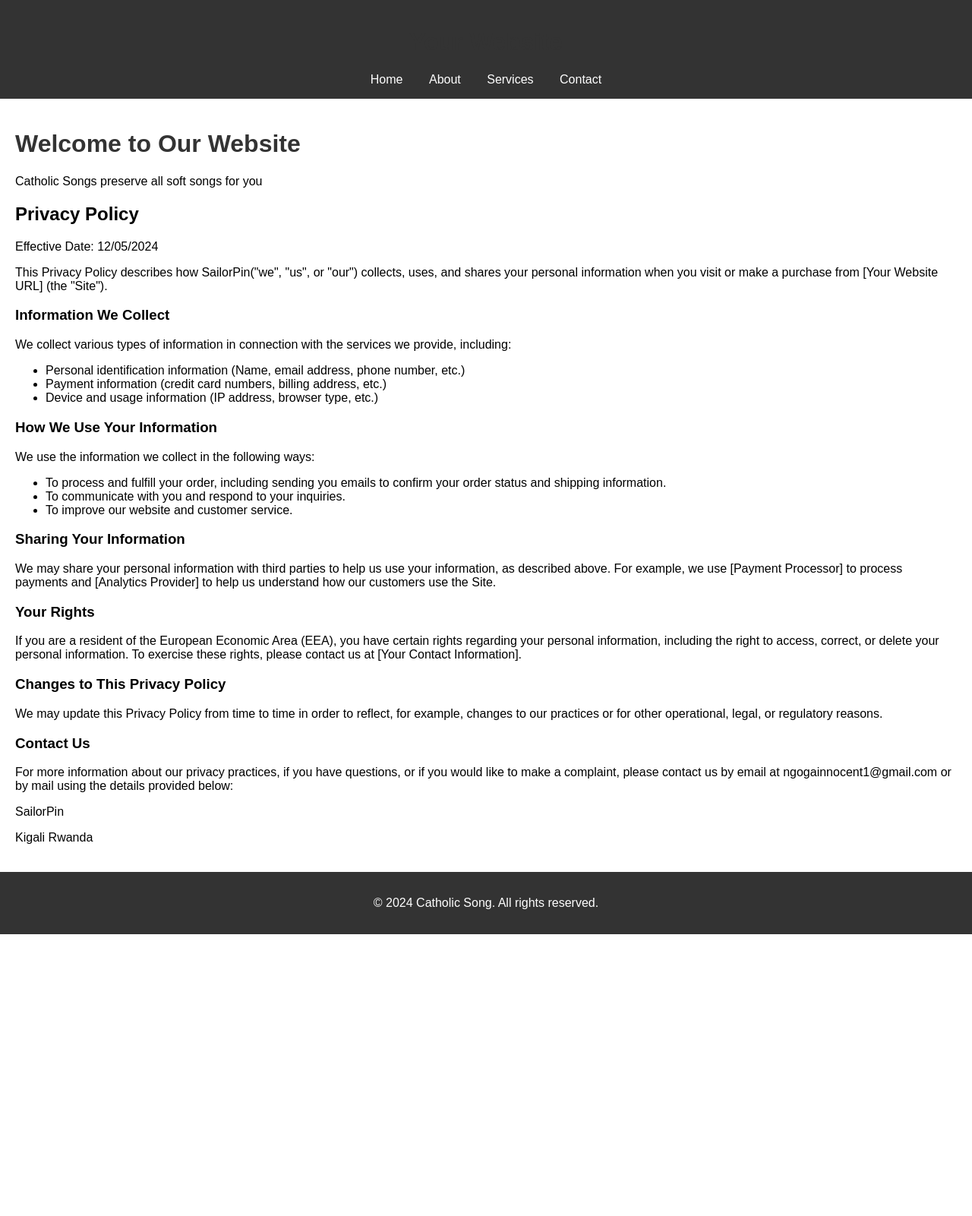
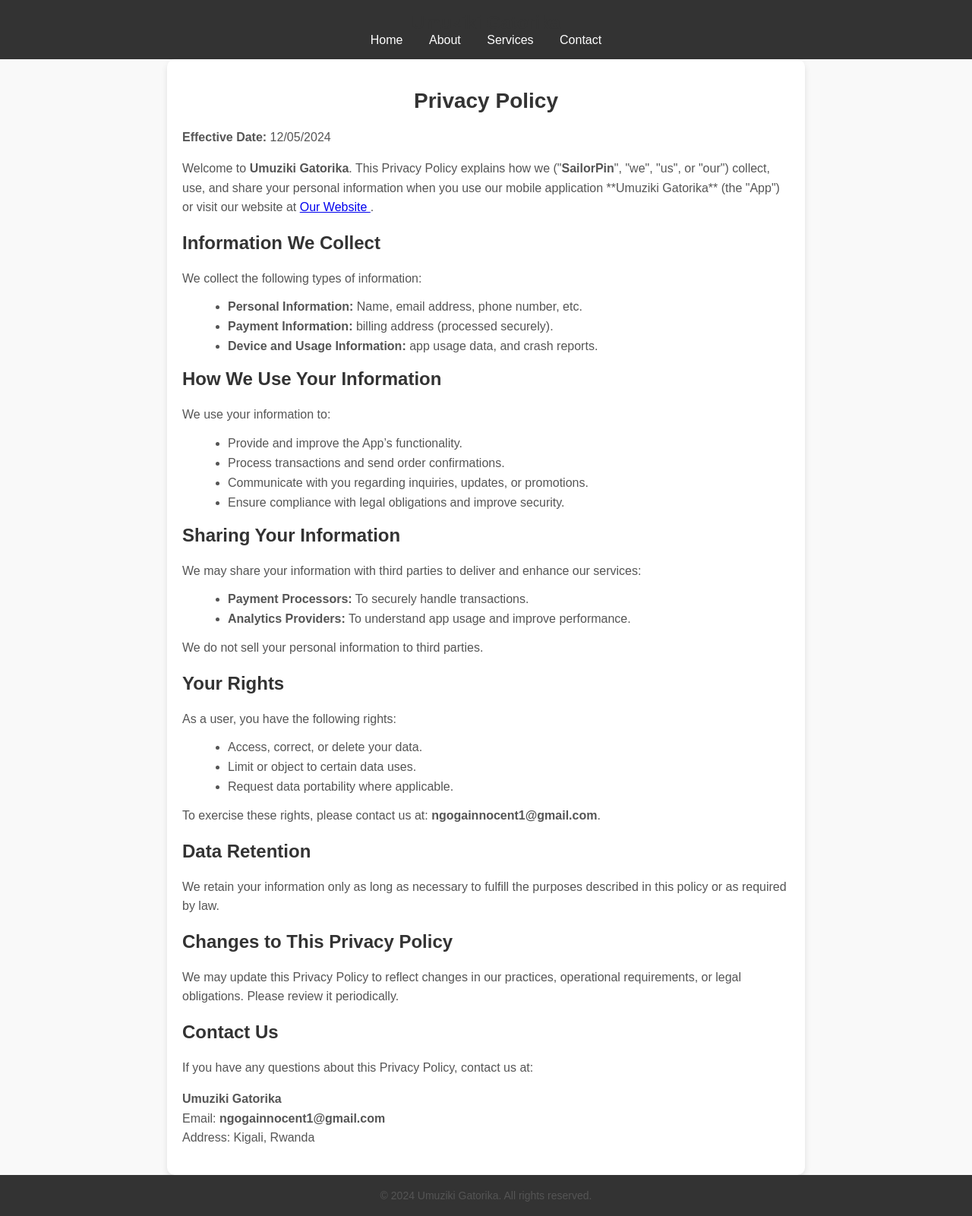
Before and after one commit to ngoga-innocent/UmuzikiGatorika, a Django app: page /privacy in a window 1280 px wide. Shown: the whole page at 76% size. Before the commit the page ends 1230 px from the top, so only its background shows below. Run offline with Django 5.2, Linux system fonts and the light colour scheme.

Commit message:
privacy policy

```diff
--- a/Home/templates/privacy.html
+++ b/Home/templates/privacy.html
@@ -3,12 +3,13 @@
 <head>
     <meta charset="UTF-8">
     <meta name="viewport" content="width=device-width, initial-scale=1.0">
-    <title>CatholicSongs</title>
+    <title>Privacy Policy - Umuziki Gatorika</title>
     <style>
         body {
             font-family: Arial, sans-serif;
             margin: 0;
             padding: 0;
+            background-color: #f9f9f9;
         }
         header, footer {
             background-color: #333;
@@ -16,25 +17,58 @@
             text-align: center;
             padding: 1em 0;
         }
-        nav a {
+        header h1 {
+            font-size: 24px;
+            margin: 0;
+        }
+        header nav a {
             margin: 0 15px;
             color: white;
             text-decoration: none;
+            font-size: 16px;
+        }
+        header nav a:hover {
+            text-decoration: underline;
         }
         .container {
             padding: 20px;
+            max-width: 800px;
+            margin: 0 auto;
+            background: white;
+            box-shadow: 0 4px 8px rgba(0, 0, 0, 0.1);
+            border-radius: 10px;
+        }
+        h1, h2, h3 {
+            color: #333;
         }
         h1 {
-            color: #333;
+            text-align: center;
+            font-size: 28px;
+        }
+        p {
+            color: #555;
+            line-height: 1.6;
+        }
+        ul {
+            margin-left: 20px;
+            list-style-type: disc;
+            color: #555;
+        }
+        ul li {
+            margin-bottom: 8px;
         }
         .privacy-policy {
             margin-top: 20px;
+        }
+        footer p {
+            font-size: 14px;
+            margin: 0;
         }
     </style>
 </head>
 <body>
     <header>
-        <h1>Your Website</h1>
+        <h1>Umuziki Gatorika</h1>
         <nav>
             <a href="#home">Home</a>
             <a href="#about">About</a>
@@ -44,48 +78,77 @@
     </header>
 
     <div class="container">
-        <h1>Welcome to Our Website</h1>
-        <p>Catholic Songs preserve all soft songs for you</p>
+        <h1>Privacy Policy</h1>
+        <p><strong>Effective Date:</strong> 12/05/2024</p>
+        <p>
+            Welcome to <strong>Umuziki Gatorika</strong>. This Privacy Policy explains how we
+            ("<strong>SailorPin</strong>", "we", "us", or "our") collect, use, and share your
+            personal information when you use our mobile application **Umuziki Gatorika** (the "App")
+            or visit our website at
+            <a href="https://umuzikigatorika.onrender.com" target="_blank">
+                Our Website
+            </a>.
+        </p>
 
         <div class="privacy-policy">
-            <h2>Privacy Policy</h2>
-            <p>Effective Date: 12/05/2024</p>
-            <p>This Privacy Policy describes how SailorPin("we", "us", or "our") collects, uses, and shares your personal information when you visit or make a purchase from [Your Website URL] (the "Site").</p>
-
-            <h3>Information We Collect</h3>
-            <p>We collect various types of information in connection with the services we provide, including:</p>
+            <h2>Information We Collect</h2>
+            <p>We collect the following types of information:</p>
             <ul>
-                <li>Personal identification information (Name, email address, phone number, etc.)</li>
-                <li>Payment information (credit card numbers, billing address, etc.)</li>
-                <li>Device and usage information (IP address, browser type, etc.)</li>
+                <li><strong>Personal Information:</strong> Name, email address, phone number, etc.</li>
+                <li><strong>Payment Information:</strong> billing address (processed securely).</li>
+                <li><strong>Device and Usage Information:</strong>  app usage data, and crash reports.</li>
             </ul>
 
-            <h3>How We Use Your Information</h3>
-            <p>We use the information we collect in the following ways:</p>
+            <h2>How We Use Your Information</h2>
+            <p>We use your information to:</p>
             <ul>
-                <li>To process and fulfill your order, including sending you emails to confirm your order status and shipping information.</li>
-                <li>To communicate with you and respond to your inquiries.</li>
-                <li>To improve our website and customer service.</li>
+                <li>Provide and improve the App’s functionality.</li>
+                <li>Process transactions and send order confirmations.</li>
+                <li>Communicate with you regarding inquiries, updates, or promotions.</li>
+                <li>Ensure compliance with legal obligations and improve security.</li>
             </ul>
 
-            <h3>Sharing Your Information</h3>
-            <p>We may share your personal information with third parties to help us use your information, as described above. For example, we use [Payment Processor] to process payments and [Analytics Provider] to help us understand how our customers use the Site.</p>
+            <h2>Sharing Your Information</h2>
+            <p>We may share your information with third parties to deliver and enhance our services:</p>
+            <ul>
+                <li><strong>Payment Processors:</strong> To securely handle transactions.</li>
+                <li><strong>Analytics Providers:</strong> To understand app usage and improve performance.</li>
+            </ul>
+            <p>We do not sell your personal information to third parties.</p>
 
-            <h3>Your Rights</h3>
-            <p>If you are a resident of the European Economic Area (EEA), you have certain rights regarding your personal information, including the right to access, correct, or delete your personal information. To exercise these rights, please contact us at [Your Contact Information].</p>
+            <h2>Your Rights</h2>
+            <p>As a user, you have the following rights:</p>
+            <ul>
+                <li>Access, correct, or delete your data.</li>
+                <li>Limit or object to certain data uses.</li>
+                <li>Request data portability where applicable.</li>
+            </ul>
+            <p>To exercise these rights, please contact us at: <strong>ngogainnocent1@gmail.com</strong>.</p>
 
-            <h3>Changes to This Privacy Policy</h3>
-            <p>We may update this Privacy Policy from time to time in order to reflect, for example, changes to our practices or for other operational, legal, or regulatory reasons.</p>
+            <h2>Data Retention</h2>
+            <p>
+                We retain your information only as long as necessary to fulfill the purposes described
+                in this policy or as required by law.
+            </p>
 
-            <h3>Contact Us</h3>
-            <p>For more information about our privacy practices, if you have questions, or if you would like to make a complaint, please contact us by email at ngogainnocent1@gmail.com or by mail using the details provided below:</p>
-            <p>SailorPin</p>
-            <p>Kigali Rwanda</p>
+            <h2>Changes to This Privacy Policy</h2>
+            <p>
+                We may update this Privacy Policy to reflect changes in our practices, operational
+                requirements, or legal obligations. Please review it periodically.
+            </p>
+
+            <h2>Contact Us</h2>
+            <p>If you have any questions about this Privacy Policy, contact us at:</p>
+            <p>
+                <strong>Umuziki Gatorika</strong><br>
+                Email: <strong>ngogainnocent1@gmail.com</strong><br>
+                Address: Kigali, Rwanda
+            </p>
         </div>
     </div>
 
     <footer>
-        <p>&copy; 2024 Catholic Song. All rights reserved.</p>
+        <p>&copy; 2024 Umuziki Gatorika. All rights reserved.</p>
     </footer>
 </body>
 </html>
```
Also changed, not shown: static/css/tailwind.css.
